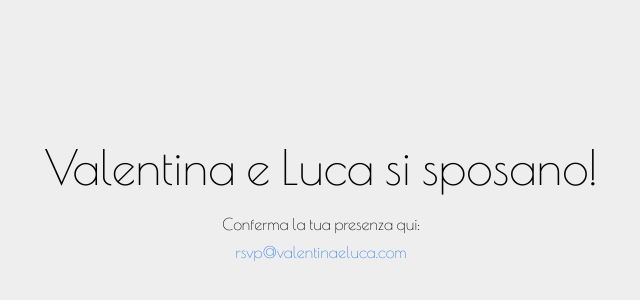
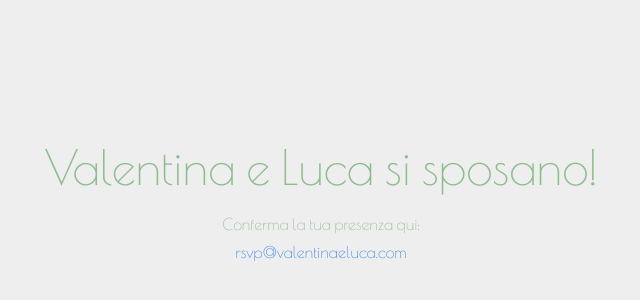
Before and after one commit to lucamolteni/wedding, a plain HTML site: page index.html in a window 1280 px wide. Shown: the part 38-338 px from the top of the page, without its empty margins (319-959 px from the left). Drawn offline with nearby package versions, Linux system fonts and the light colour scheme.

Commit message:
changed colour

```diff
--- a/css/home.css
+++ b/css/home.css
@@ -9,6 +9,7 @@ body, h1, p {
   margin: 0;
   padding: 0;
   text-align: center;
+  color: #8fbc8f;
 }
 
 .container {
```
